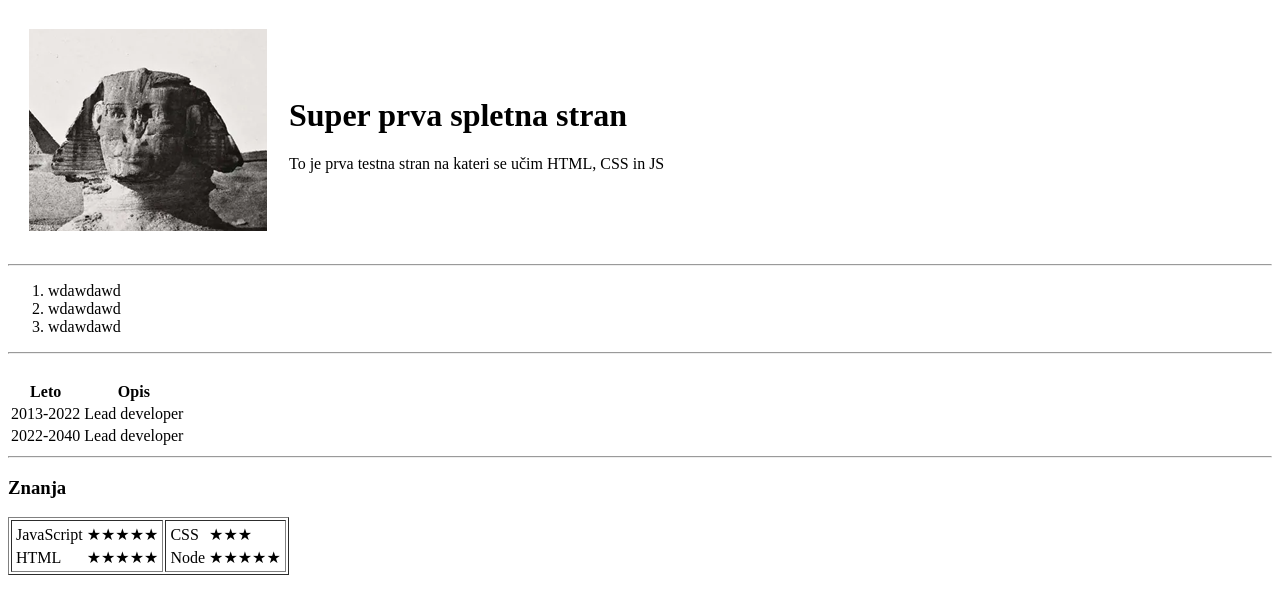
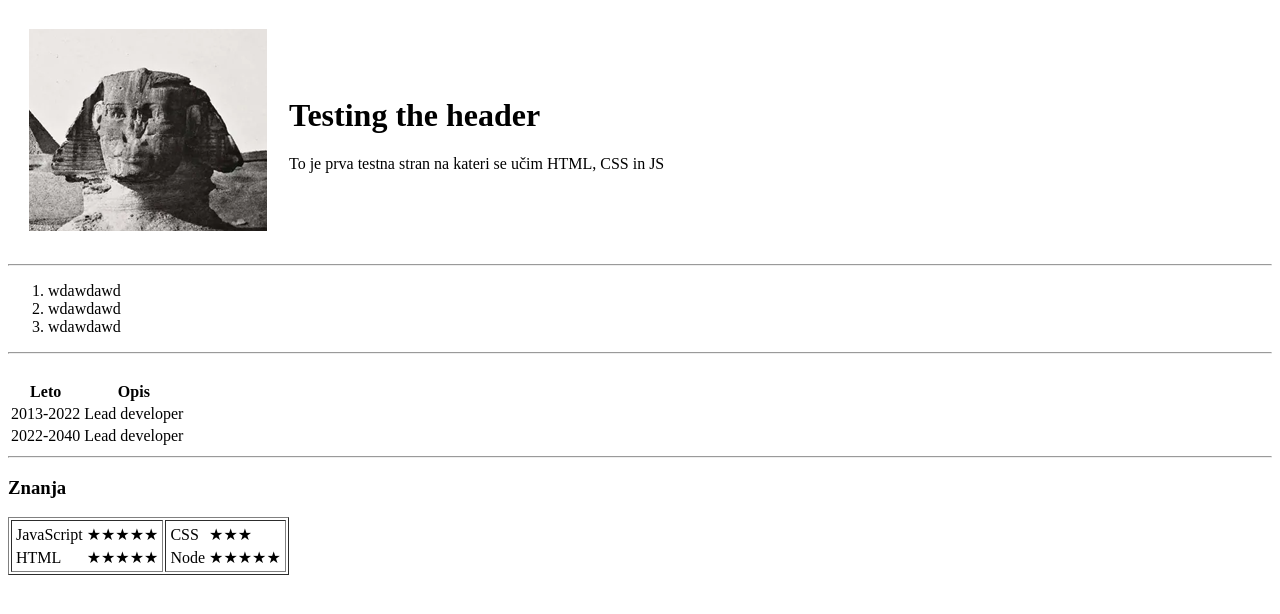
Before and after one commit to ClickCodeRun/test, a plain HTML site: page index.html in a window 1280 px wide. Drawn offline with Linux system fonts and the light colour scheme.

Commit message:
Update index.html

```diff
--- a/index.html
+++ b/index.html
@@ -11,7 +11,7 @@
       <tr>
         <td><img src="Sfinga.png" alt="Sfinga"></td>
         <td>
-          <h1><strong>Super prva spletna stran</strong> </h1>
+          <h1><strong>Testing the header</strong> </h1>
           <p>To je prva testna stran na kateri se učim HTML, CSS in JS</p>
         </td>
       </tr>
```
